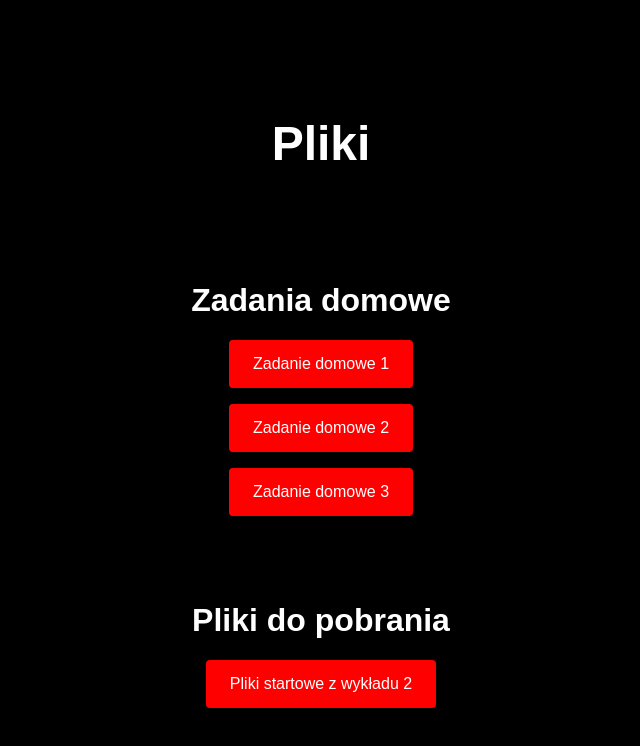
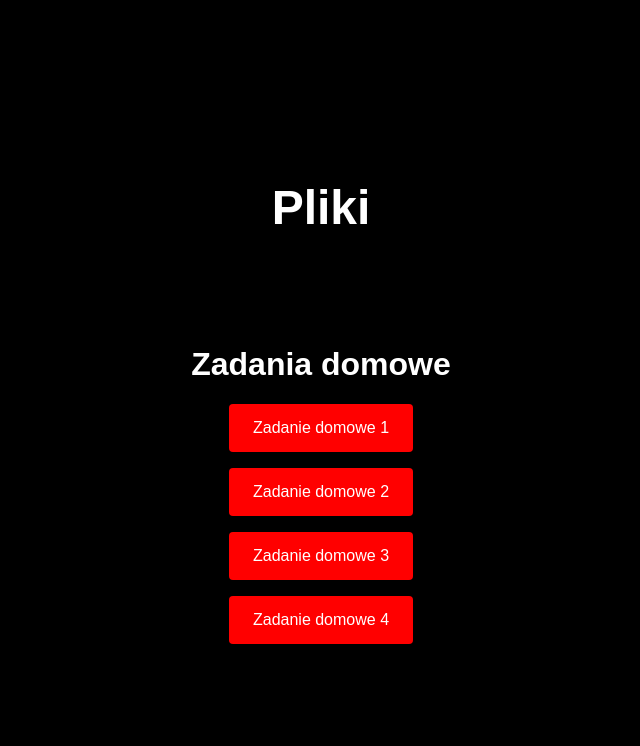
Before and after one commit to WebAce-Group/web-intro-101, a plain HTML site: page index.html in a window 1280 px wide. Shown: the whole page, without its empty margins (319-959 px from the left). Drawn offline with Linux system fonts and the light colour scheme.

Commit message:
Update index.html

```diff
--- a/index.html
+++ b/index.html
@@ -92,10 +92,7 @@
         <li><a href="https://github.com/WebAce-Group/web-intro-101/blob/main/zadanie-1.md" class="link">Zadanie domowe 1</a></li>
         <li><a href="https://github.com/WebAce-Group/web-intro-101/blob/main/zadanie-2.md" class="link">Zadanie domowe 2</a></li>
         <li><a href="https://github.com/WebAce-Group/web-intro-101/blob/main/zadanie-3.md" class="link">Zadanie domowe 3</a></li>
-      </ul>
-      <h2>Pliki do pobrania</h2>
-      <ul>
-        <li><a href="strona.zip" download class="download">Pliki startowe z wykładu 2</a></li>
+        <li><a href="https://github.com/WebAce-Group/web-intro-101/blob/main/zadanie-4.md" class="link">Zadanie domowe 4</a></li>
       </ul>
     </div>
   </body>
```
